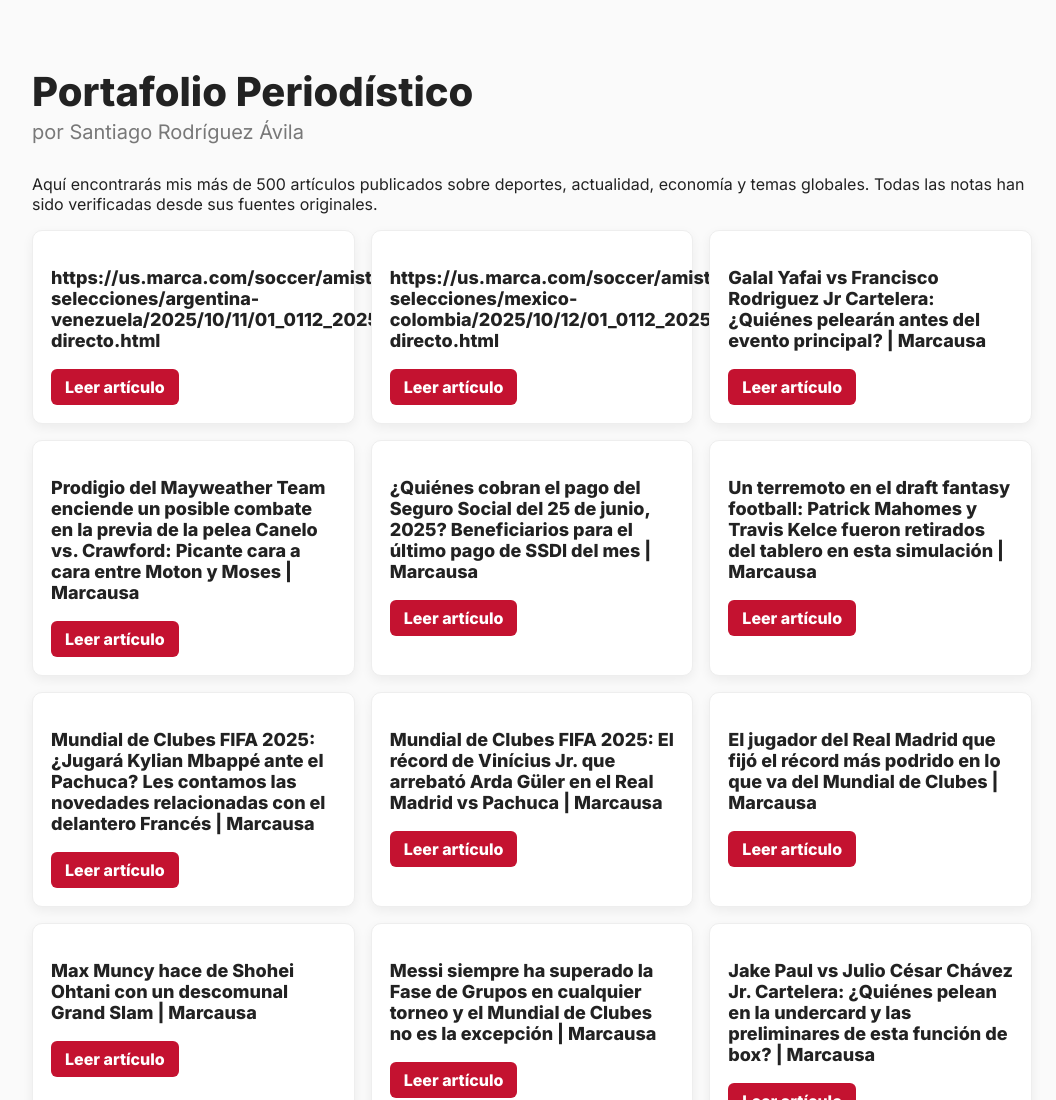
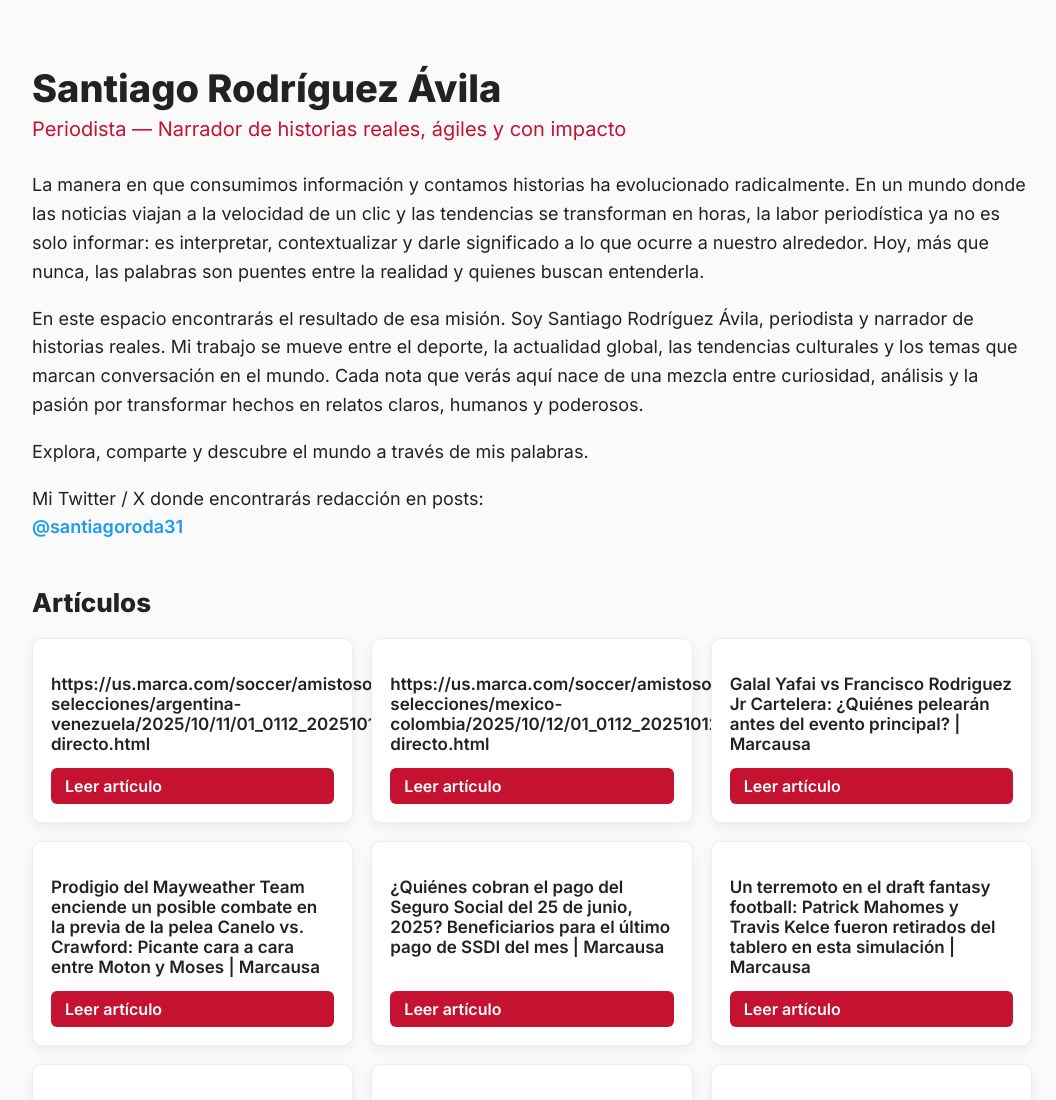
Before and after one commit to santiagoroda31/santiagoroda31.github.io, a plain HTML site: page index.html in a window 1280 px wide. Shown: the top 1100 px of the page, without its empty margins (108-1164 px from the left). Drawn offline with Linux system fonts and the light colour scheme.

Commit message:
Update index.html

```diff
--- a/index.html
+++ b/index.html
@@ -20,19 +20,41 @@ body {
   padding:40px 20px;
 }
 h1 {
-  font-size:40px;
+  font-size:38px;
   font-weight:800;
-  margin-bottom:4px;
+  margin-bottom:6px;
 }
 .subtitle {
   font-size:20px;
-  opacity:0.6;
+  font-weight:500;
+  color:#c41230;
   margin-bottom:30px;
+}
+p {
+  font-size:18px;
+  line-height:1.6;
+  margin-bottom:18px;
+}
+a.social {
+  font-size:18px;
+  font-weight:600;
+  color:#1d9bf0;
+  text-decoration:none;
+}
+a.social:hover {
+  text-decoration:underline;
+}
+.section-title {
+  font-size:26px;
+  font-weight:700;
+  margin-top:45px;
+  margin-bottom:12px;
 }
 .grid {
   display:grid;
   grid-template-columns:repeat(auto-fit,minmax(280px,1fr));
-  gap:16px;
+  gap:18px;
+  margin-top:20px;
 }
 .card {
   background:#fff;
@@ -40,20 +62,27 @@ h1 {
   padding:18px;
   border-radius:10px;
   box-shadow:0 4px 12px rgba(0,0,0,0.06);
+  display:flex;
+  flex-direction:column;
+  justify-content:space-between;
 }
 .card h3 {
-  font-size:18px;
-  margin-bottom:10px;
+  font-size:17px;
+  font-weight:600;
+  margin-bottom:14px;
 }
 .card a {
   display:inline-block;
-  margin-top:8px;
+  margin-top:auto;
   background:#c41230;
   color:white;
   padding:8px 14px;
   border-radius:6px;
   text-decoration:none;
-  font-weight:bold;
+  font-weight:600;
+  white-space:normal;
+  overflow-wrap:break-word;
+  word-break:break-word;
 }
 .card a:hover {
   background:#9d0f26;
@@ -69,16 +98,33 @@ h1 {
 
 <body>
 <div class="container">
-  <h1>Portafolio Periodístico</h1>
-  <div class="subtitle">por Santiago Rodríguez Ávila</div>
 
-  <p>
-  Aquí encontrarás mis más de 500 artículos publicados sobre deportes, actualidad, economía y temas globales.
-  Todas las notas han sido verificadas desde sus fuentes originales.
-  </p>
+<h1>Santiago Rodríguez Ávila</h1>
+<div class="subtitle">Periodista — Narrador de historias reales, ágiles y con impacto</div>
 
-  <div id="articles" class="grid"></div>
-  <div id="loader" class="loader">Cargando artículos...</div>
+<p>
+La manera en que consumimos información y contamos historias ha evolucionado radicalmente. En un mundo donde las noticias viajan a la velocidad de un clic y las tendencias se transforman en horas, la labor periodística ya no es solo informar: es interpretar, contextualizar y darle significado a lo que ocurre a nuestro alrededor. Hoy, más que nunca, las palabras son puentes entre la realidad y quienes buscan entenderla.
+</p>
+
+<p>
+En este espacio encontrarás el resultado de esa misión. Soy Santiago Rodríguez Ávila, periodista y narrador de historias reales. Mi trabajo se mueve entre el deporte, la actualidad global, las tendencias culturales y los temas que marcan conversación en el mundo. Cada nota que verás aquí nace de una mezcla entre curiosidad, análisis y la pasión por transformar hechos en relatos claros, humanos y poderosos.
+</p>
+
+<p>
+Explora, comparte y descubre el mundo a través de mis palabras.
+</p>
+
+<p>
+Mi Twitter / X donde encontrarás redacción en posts:
+<br>
+<a href="https://x.com/santiagoroda31?s=21&t=X406l1Mvj2YytUJMtDrUCw" target="_blank" class="social">@santiagoroda31</a>
+</p>
+
+<div class="section-title">Artículos</div>
+
+<div id="articles" class="grid"></div>
+<div id="loader" class="loader">Cargando artículos...</div>
+
 </div>
 
 <script>
@@ -102,5 +148,6 @@ fetch("notas_santiago.json")
     console.error(err);
   });
 </script>
+
 </body>
 </html>
```
